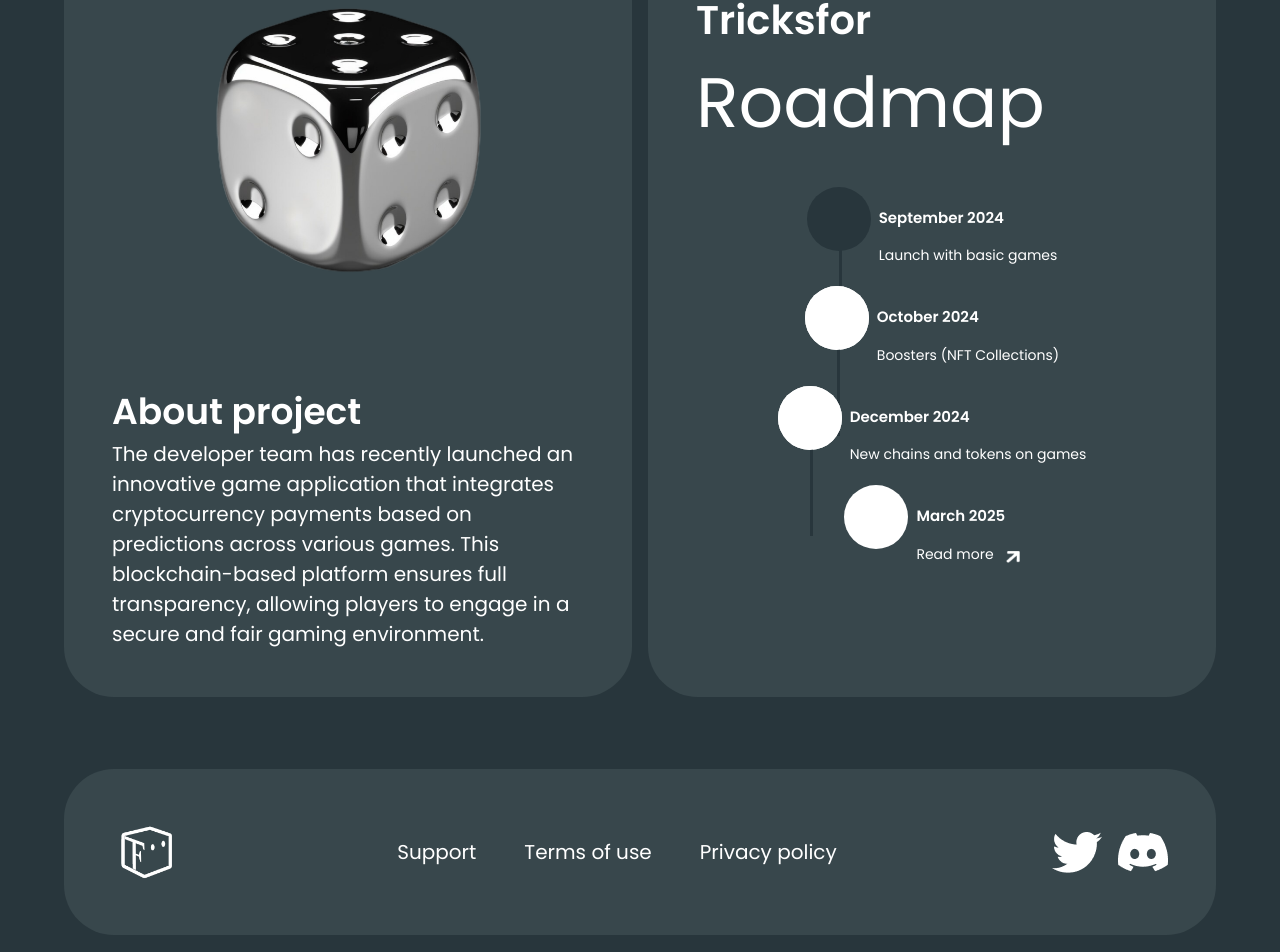
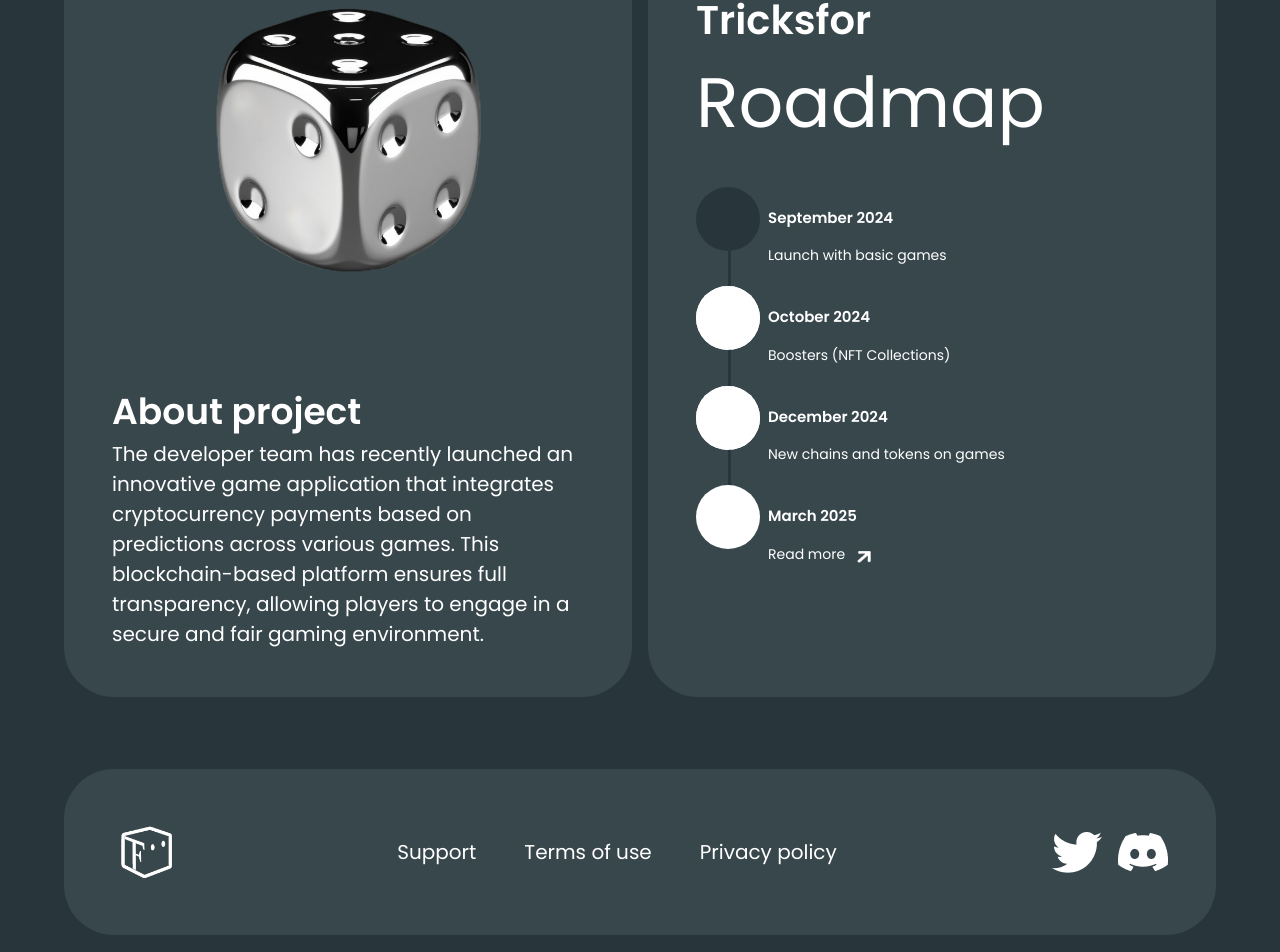
Before and after one commit to smrahr/tricksfor, a React (Vite) app: page / in a window 1280 px wide. Shown: the part 2621-3573 px from the top of the page. Built offline with nearby package versions, Linux system fonts and the light colour scheme.

Commit message:
fix: change roud map design

```diff
--- a/src/App.jsx
+++ b/src/App.jsx
@@ -1,9 +1,24 @@
 import { routes } from "@src/routes";
 import { Route, Routes } from "react-router-dom";
 import Layout from "./layout/Layout";
+import { useRef } from "react";
 
 function App() {
   const theme = true;
+
+  const resultTableRef = useRef();
+
+  const goToHowToWork = () => {
+    if (resultTableRef.current) {
+      setTimeout(() => {
+        resultTableRef.current?.scrollIntoView({
+          behavior: "smooth",
+          block: "center",
+          inline: "nearest",
+        });
+      }, 1);
+    }
+  };
 
   return (
     <div className={theme ? " dark" : ""}>
--- a/src/components/home/RoadmapSection.jsx
+++ b/src/components/home/RoadmapSection.jsx
@@ -11,7 +11,7 @@
         Roadmap
       </p>
 
-      <div className="max-w-[554px] flex justify-center items-center md:items-start mb-2 md:mb-5">
+      <div className="max-w-[554px] flex  items-center md:items-start mb-2 md:mb-5">
         <div className="dark:bg-primary-900 min-w-[64px] h-[64px] rounded-full relative ">
           <div className="before:content-[''] before:bg-primary-900 before:w-[3px] before:h-[140px] before:absolute before:top-[10px] before:left-[32px] "></div>
         </div>
@@ -20,7 +20,7 @@
           <p className="text-[14px] ">Launch with basic games</p>
         </div>
       </div>
-      <div className="max-w-[554px] flex justify-center items-center md:items-start mb-2 md:mb-5">
+      <div className="max-w-[554px] flex items-center md:items-start mb-2 md:mb-5">
         <div className="dark:bg-white min-w-[64px] h-[64px] rounded-full relative z-1">
           <div className="before:content-[''] before:bg-primary-900 before:w-[3px] before:h-[140px] before:absolute before:top-[10px] before:left-[32px]"></div>
           <div className="dark:bg-white min-w-[64px] h-[64px] rounded-full absolute top-0 left-0"></div>
@@ -31,7 +31,7 @@
           <p className="text-[14px] ">Boosters (NFT Collections)</p>
         </div>
       </div>
-      <div className="max-w-[554px] flex justify-center items-center md:items-start mb-2 md:mb-5">
+      <div className="max-w-[554px] flex items-center md:items-start mb-2 md:mb-5">
         <div className="dark:bg-white min-w-[64px] h-[64px] rounded-full relative z-1">
           <div className="before:content-[''] before:bg-primary-900 before:w-[3px] before:h-[140px] before:absolute before:top-[10px] before:left-[32px] "></div>
           <div className="dark:bg-white min-w-[64px] h-[64px] rounded-full absolute top-0 left-0"></div>
@@ -41,7 +41,7 @@
           <p className="text-[14px] ">New chains and tokens on games</p>
         </div>
       </div>
-      <div className="max-w-[554px] flex justify-center items-center md:items-start">
+      <div className="max-w-[554px] flex items-center md:items-start">
         <div className="dark:bg-white min-w-[64px] h-[64px] rounded-full relative z-1"></div>
         <div className="ml-2 mt-16 md:mt-5">
           <h3 className="text-[15px] font-bold mb-4">March 2025</h3>
```
